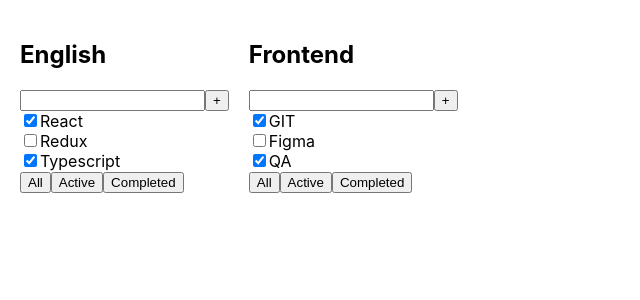
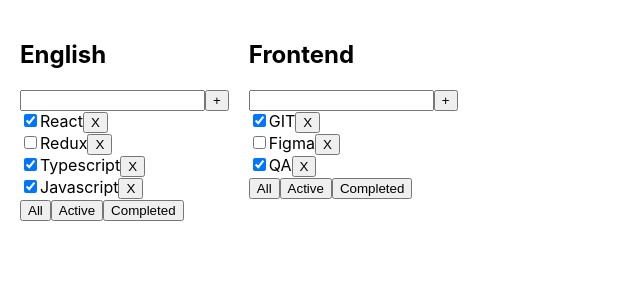
Before and after one commit to Genya10/todolist-react-materials, a React (Create React App) app: page / in a window 1280 px wide. Shown: the top 300 px of the page, without its empty margins (0-640 px from the left). Built offline with nearby package versions, Linux system fonts and the light colour scheme.

Commit message:
add function delete

```diff
--- a/src/App.tsx
+++ b/src/App.tsx
@@ -9,18 +9,22 @@
     {id:1,title:'React',isDone:true},
     {id:2,title:'Redux',isDone:false},
     {id:3,title:'Typescript',isDone:true},
+    {id:3,title:'Javascript',isDone:true},
   ]
   let task2:Array<TaskType>=[
     {id:1,title:'GIT',isDone:true},
     {id:2,title:'Figma',isDone:false},
     {id:3,title:'QA',isDone:true},
   ]
+  const deleteTask=()=>{
+
+  }
 
 
   return (
     <div className="App">
-      <Todolist title="English" tasks={task1}/>
-      <Todolist title="Frontend" tasks={task2}/>
+      <Todolist title="English" tasks={task1}  deleteTask={deleteTask}/>
+      <Todolist title="Frontend" tasks={task2} deleteTask={deleteTask}/>
     </div>
   );
 }
--- a/src/Todolist.tsx
+++ b/src/Todolist.tsx
@@ -9,6 +9,7 @@
 type PropsType={
     title:string,
     tasks:Array<TaskType>,
+    deleteTask:()=> void
 }
 
 export const Todolist = (props:PropsType) => {
@@ -22,6 +23,7 @@
       props.tasks.map((task)=>{
       return     <div key={task.id}> <input type="checkbox" checked={task.isDone}/>
         <span>{task.title}</span>
+        <button onClick={()=>{alert(task.title)}}>X</button>
         </div>
       })
       }
```
